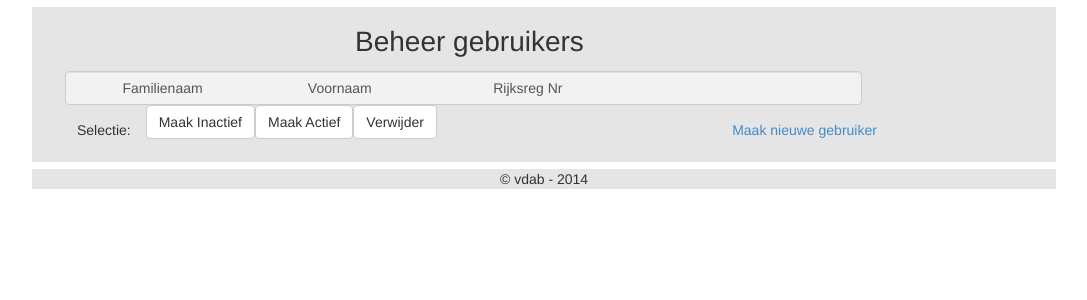
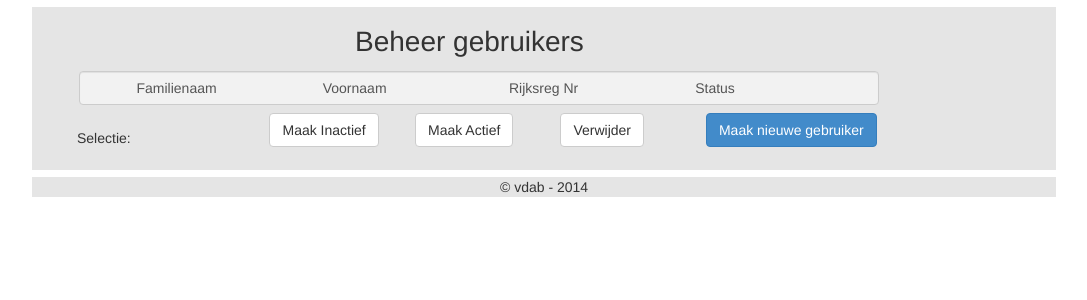
Before and after one commit to jan-vandorpe/mctesting, a PHP site: template src/Mctesting/view/userlist.html.twig in a window 1280 px wide. Shown: the part 57-357 px from the top of the page, without its empty margins (96-1183 px from the left). Run offline with PHP 8.4, Linux system fonts and the light colour scheme; the template is opened without the code that fills it, so the values that code supplies are empty; some libraries are stand-ins or nearby versions.

Commit message:
opmaak userlist.html.twig

```diff
--- a/public/css/baselayout.css
+++ b/public/css/baselayout.css
@@ -140,14 +140,20 @@ body{
     width: 14%;
 }
 .headergebroverzicht{
-    /*width:100%;*/
+    width:100%;
     margin-left:1.25em;
+    padding-left: 1em;
 }
 .onderheadertebewerken{
     background-color: rgba(255,255,255,0.50);
     padding-left:3em;
     margin-top: 0.25em;
 }
+.input-group-addon {
+  width: 3em;
+  padding-right: 1.5em;
+}
+
 .fnaamgebrupdateheader, .vnaamgebrupdateheader, .rrnrgebrupdateheader{
     text-align: center;
     width: 28.5%;
@@ -455,6 +461,12 @@ p code{
 .login-top-right {
   float: right;
 }
+.pull-down {
+  padding-top: 1%;
+}
+.volle-breedte {
+  width: 100%;
+}
 
 
 
--- a/src/Mctesting/view/userlist.html.twig
+++ b/src/Mctesting/view/userlist.html.twig
@@ -24,18 +24,18 @@
                     <div class="col-xs-3">Familienaam</div>
                     <div class="col-xs-3">Voornaam</div>
                     <div class="col-xs-3">Rijksreg Nr</div>
-                    <div class="col-xs-2"></div>
+                    <div class="col-xs-2">Status</div>
                 </div>
             </div>
 
 
             <!-- gebr VOORBEELD IN OVERZICHT -->
             {% for user in allUsers %}
-                <div class="input-group">
+                <div class="input-group volle-breedte">
                     <span class="input-group-addon">
                         <input type="checkbox" name="userCheckbox[]" value="{{user.rrnr}}" />
                     </span>
-                    <div class="row gebruiktebewerken form-control">
+                    <div class="row gebruiktebewerken form-control volle-breedte">
 
                         <div class="col-xs-3">{{user.lastname}}</div>
                         <div class="col-xs-3">{{user.firstname}}</div>
@@ -52,23 +52,18 @@
 
 
             <!-- DE BEWERKINGSKNOPEN -->
-            <div>
-                <nav>
-                    <div>
+                <nav class="row pull-down">
                         <!-- knopen links -->
-                        <p class="navbar-text">Selectie: </p>
-                        <ul class="nav navbar-nav">
-                            <li><button type="submit" class="btn btn-default" formaction="{{app.root}}/usermanagement/inactive">Maak Inactief</button></li>
-                            <li><button type="submit" class="btn btn-default" formaction="{{app.root}}/usermanagement/active">Maak Actief</button></li>
-                            <li><button type="submit" class="btn btn-default" formaction="{{app.root}}/usermanagement/delete">Verwijder</button></li>
-                        </ul>
-                        <!-- knopen rechts -->
-                        <ul class="nav navbar-nav navbar-right">
-                            <li><a href="{{app.root}}/usermanagement/newuserform">Maak nieuwe gebruiker</a></li>
-                        </ul>
-                    </div>
+                        <p class="col-xs-1 navbar-text">Selectie: </p>
+                        <div class="col-xs-10">
+                          <ul class="row nav navbar-nav pull-right">
+                              <li class="col-xs-3"><button type="submit" class="btn btn-default" formaction="{{app.root}}/usermanagement/inactive">Maak Inactief</button></li>
+                              <li class="col-xs-3"><button type="submit" class="btn btn-default" formaction="{{app.root}}/usermanagement/active">Maak Actief</button></li>
+                              <li class="col-xs-3"><button type="submit" class="btn btn-default" formaction="{{app.root}}/usermanagement/delete">Verwijder</button></li>
+                              <li class="col-xs-3"><button type="submit" class="btn btn-primary" formaction="{{app.root}}/usermanagement/newuserform">Maak nieuwe gebruiker</button></li>
+                          </ul>
+                        </div>
                 </nav>
-            </div>
         </form>
     </div>
 
```
